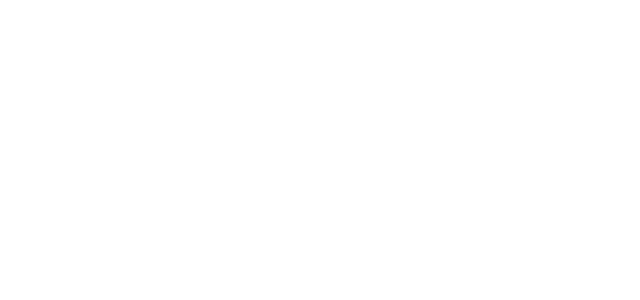
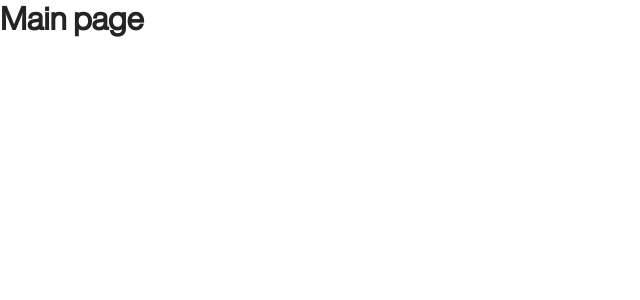
Before and after one commit to llc-code-community/booking-system-frontend, a React (Vite) app: page / in a window 1280 px wide. Shown: the top 300 px of the page, without its empty margins (0-640 px from the left). Built offline with nearby package versions, Linux system fonts and the light colour scheme.

Commit message:
Update build

```diff
--- a/package.json
+++ b/package.json
@@ -6,7 +6,7 @@
   "type": "module",
   "scripts": {
     "dev": "vite",
-    "build": "tsc && vite build",
+    "build": "tsc && vite build --base=/booking-system-frontend",
     "lint": "eslint . --ext ts,tsx --report-unused-disable-directives --max-warnings 0",
     "preview": "vite preview"
   },
--- a/src/Globalstyle.ts
+++ b/src/Globalstyle.ts
@@ -48,6 +48,7 @@
 
 	body {
 		font-family: 'Helvetica Now Display Regular';
+		font-size: 16px;
 		margin: 0;
 		background-color: ${props => props.theme.PrimaryWhite};
 		color: ${props => props.theme.PrimaryColorBlack};
--- a/src/main.tsx
+++ b/src/main.tsx
@@ -13,7 +13,7 @@
   <React.StrictMode>
     {/* <Provider store={store}> */}
     {/* <PersistGate loading={null} persistor={persistor}> */}
-    <BrowserRouter basename="/booking-system-frontend/">
+    <BrowserRouter>
       <HelmetProvider>
         <App />
       </HelmetProvider>
--- a/vite.config.ts
+++ b/vite.config.ts
@@ -17,5 +17,5 @@
       '@': resolve(__dirname, 'src'),
     },
   },
-  base: '/booking-system-frontend',
+  base: '/',
 });
```
